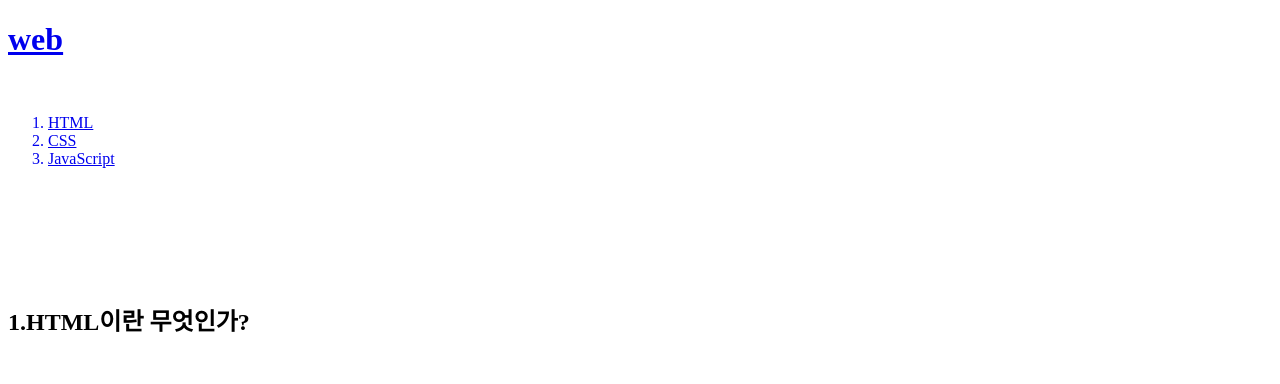
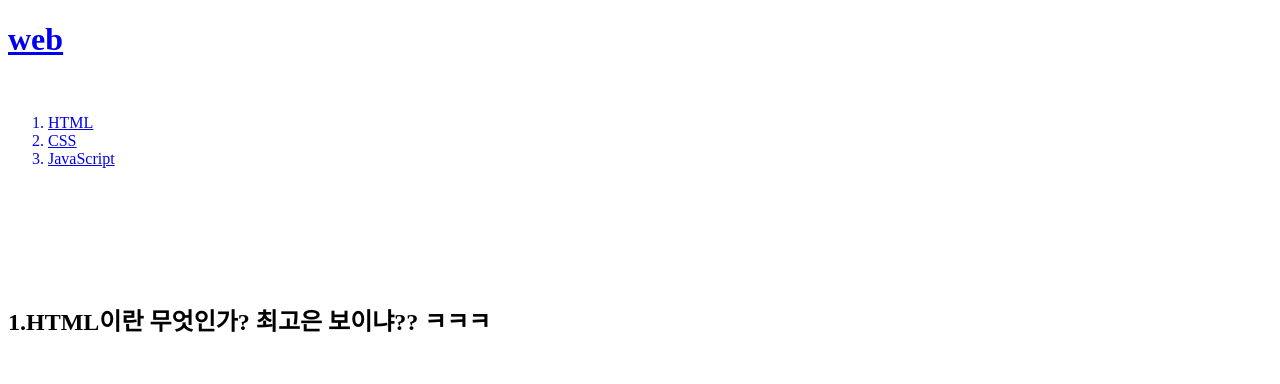
Before and after one commit to xXxNunlaxXx/web, a plain HTML site: page 1.html in a window 1280 px wide. Shown: the top 384 px of the page. Drawn offline with Linux system fonts and the light colour scheme.

Commit message:
first version

```diff
--- a/1.html
+++ b/1.html
@@ -1,7 +1,7 @@
 <!doctype html>
 <html>
     <head>
-        <title>WEB - 최고은 보이냐?? 하하하</title>
+        <title>WEB - HTML</title>
         <meta charset="utf-8">
     </head>
 <body>
@@ -13,7 +13,8 @@
         <a href="3.html"><li>JavaScript</li></a>
     </ol>
     <br>
-    <p style="margin-top:100px;"><h2>1.HTML이란 무엇인가?</h2></p>
+    <p style="margin-top:100px;"><h2>1.HTML이란 무엇인가?
+    최고은 보이냐?? ㅋㅋㅋ</h2></p>
 
     <p style="margin-top:50px;">HTML : <strong>H</strong>YPER <strong>T</strong>EXT <strong>M</strong>ARKUP <strong>L</strong>ANGUAGE<br>
     <a href="https://www.w3.org/TR/html52/" target="_blank" title="html specification">HTML</a>은 Hyper Text Markup Language 약어로 HyperText(웹 페이지에서 다른 페이지로 이동할 수 있도록 하는 것) 기능을 가진 문서를 만드는 언어입니다. 다시 말해, 구조를 설계할 때 사용되는 언어로 hyper link 시스템을 가지고 있으며, 흔히 말하는 웹 페이지를 위한 마크업 언어라고 할 수 있습니다.</p>
```
